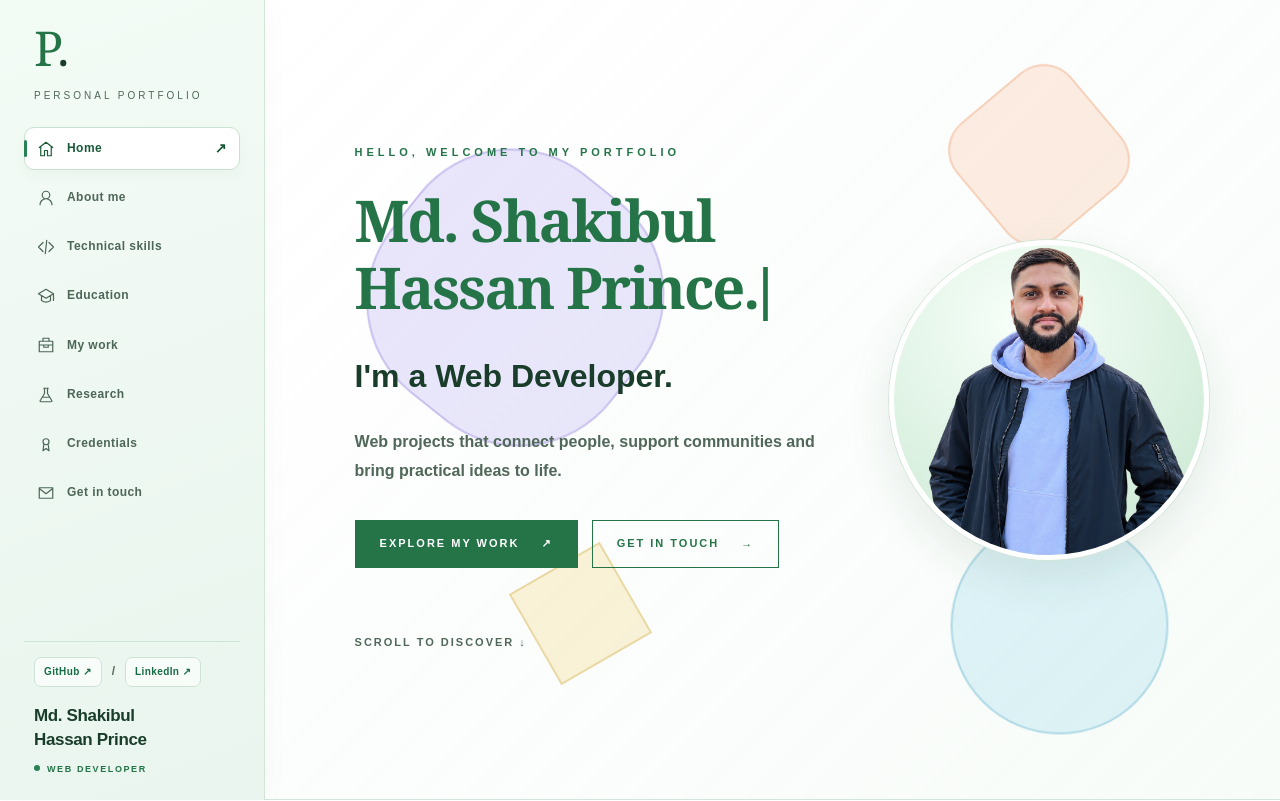
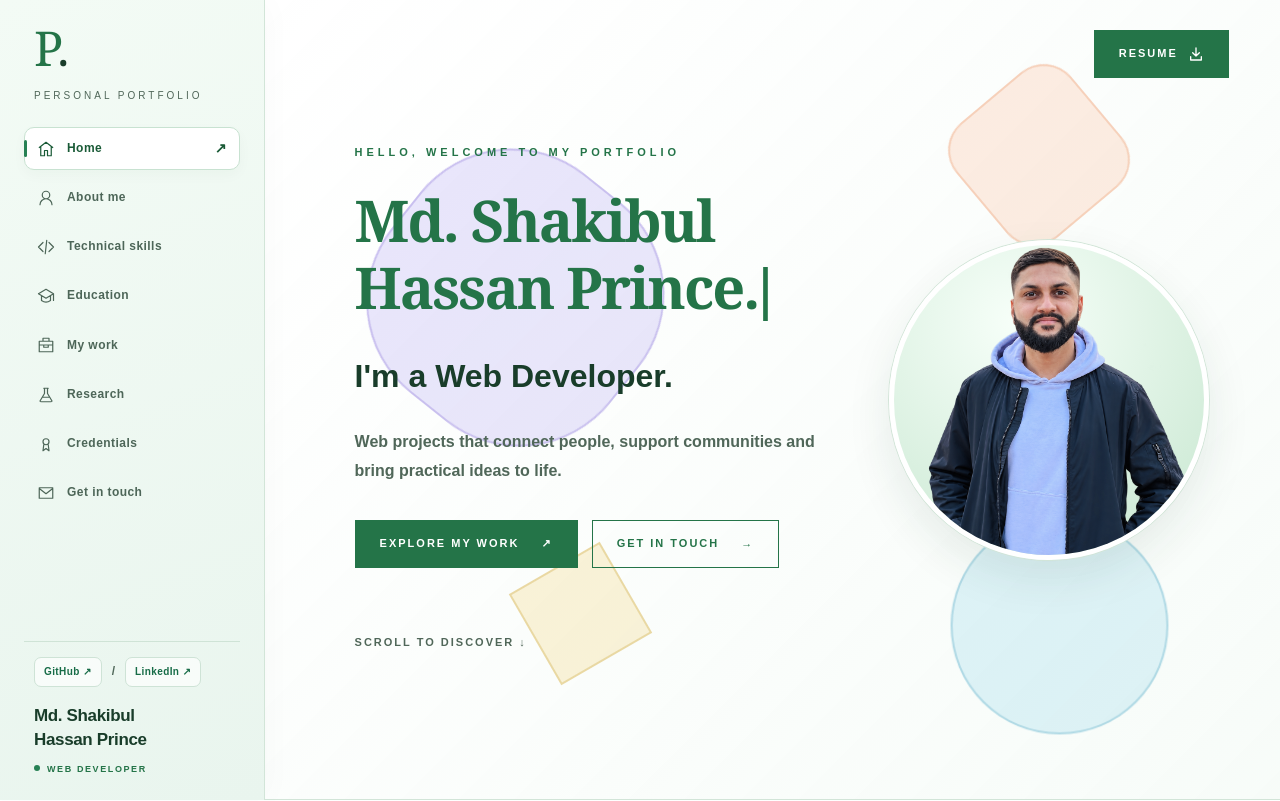
Before and after one commit to shakibprince83/Protfolio, a plain HTML site: page index.html in a window 1280 px wide. Shown: the top 801 px of the page. Drawn offline with Linux system fonts and the light colour scheme.

Commit message:
Add resume download to portfolio home

```diff
--- a/index.html
+++ b/index.html
@@ -179,6 +179,26 @@
     </div>
     <main id="main">
       <section class="hero" id="home">
+        <a
+          class="button primary resume-download"
+          href="./Md_Shakibul_Hassan_Prince_CV.pdf"
+          download
+        >
+          Resume
+          <svg
+            width="16"
+            height="16"
+            viewBox="0 0 24 24"
+            fill="none"
+            stroke="currentColor"
+            stroke-width="2"
+            stroke-linecap="round"
+            stroke-linejoin="round"
+            aria-hidden="true"
+          >
+            <path d="M12 3v12m-5-5 5 5 5-5M4 16v5h16v-5" />
+          </svg>
+        </a>
         <div class="hero-inner">
           <p class="eyebrow">Hello, welcome to my portfolio</p>
           <h1 class="typing-name" aria-label="Md. Shakibul Hassan Prince">
--- a/styles.css
+++ b/styles.css
@@ -613,6 +613,13 @@ aside {
 .hero-inner {
   min-width: 0;
 }
+.hero .resume-download {
+  position: absolute;
+  top: 30px;
+  right: clamp(25px, 4vw, 60px);
+  z-index: 2;
+  gap: 10px;
+}
 .hero h1 {
   font-weight: 700;
   font-size: clamp(40px, 4.5vw, 76px);
@@ -669,7 +676,7 @@ nav a {
 @media (max-width: 650px) {
   .hero {
     grid-template-columns: 1fr;
-    padding: 65px 25px 0;
+    padding: 86px 25px 0;
     gap: 35px;
   }
   .hero h1 {
```
Also changed, not shown: 1 other file.
